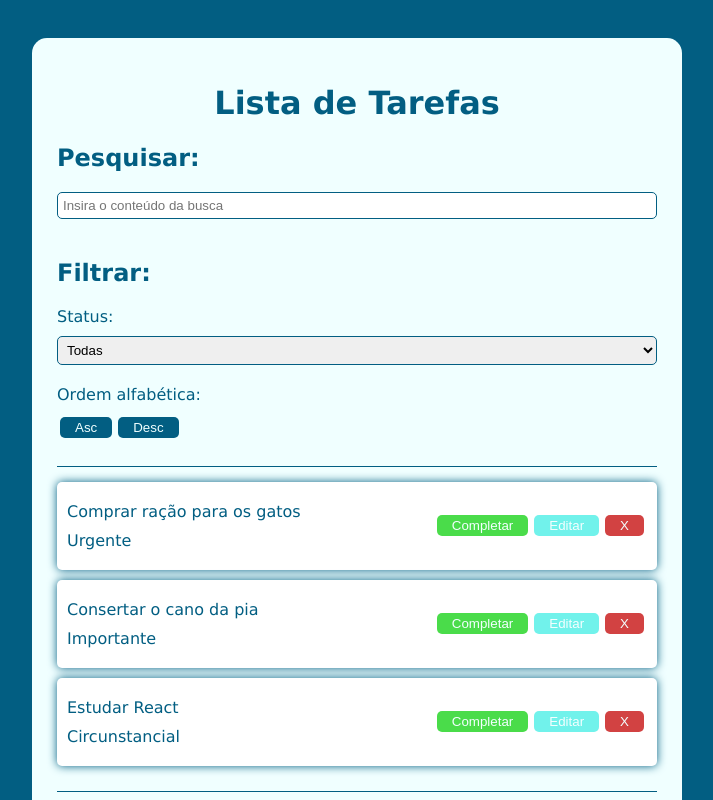
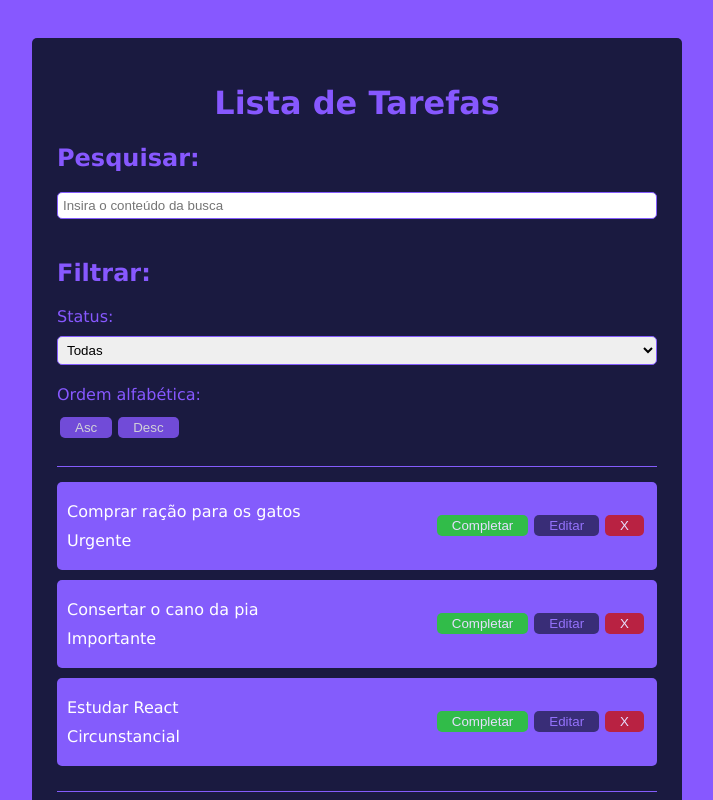
Before and after one commit to Caroli-ne/todo, a React (Vite) app: page / in a window 1280 px wide. Shown: the top 800 px of the page, without its empty margins (283-996 px from the left). Built offline with nearby package versions, Linux system fonts and the light colour scheme.

Commit message:
feat: Altera  estilo e cores

```diff
--- a/src/App.css
+++ b/src/App.css
@@ -1,7 +1,7 @@
 body {
   font-family: 'Lucida Sans', 'Lucida Sans Regular', 'Lucida Grande', 'Lucida Sans Unicode', Geneva, Verdana, sans-serif;
-  background-color: #025e82;
-  color: #025e82;
+  background-color: #8758ff;
+  color: #8758ff;
   padding: 30px;
   background-position: center;
   background-size:cover;
@@ -10,9 +10,9 @@ body {
 .app {
   margin: 0 auto 100px;
   padding: 25px 25px;
-  border-radius: 15px;
+  border-radius: 5px;
   max-width: 600px;
-  background-color:azure;
+  background-color:#1A1A40;
 }
 
 input {
@@ -30,11 +30,12 @@ button {
   border: none;
   padding: 3px 15px;
   transition: 0.3s;
-  color: azure;
-  background-color: #025e82;
+  color: white;
+  background-color: #8758ff;
+  opacity: 0.8;
 }
 button:hover{
-background-color: #78dcfc;
+  opacity:1.0;
 }
 p{
   margin:10px 0;
@@ -42,7 +43,6 @@ p{
 
 .delete {
   background-color: rgb(199, 20, 20);
-  color: azure;
   opacity: 0.8;
 }
 
@@ -53,13 +53,12 @@ p{
 
 .edit {
   opacity: 0.7;
-  color: azure;
-  background-color: #25ebe1ec;
+  color: #9c7cfc;
+  background-color: #1A1A40;
 }
 
 .edit:hover{
   opacity:1.0;
-  background-color: #25ebe1ec;
 }
 .complete {
   background-color: rgb(29, 212, 29);
@@ -77,8 +76,9 @@ input {
 .todo{
   padding:10px;
   margin-bottom: 10px;
-  box-shadow: 0 0 10px #025e82;
-  background-color: white;
+  box-shadow: #845cfc;
+  background-color: #845cfc;
+  color: white;
   border-radius: 5px;
   display: flex;
   align-items: center;
@@ -91,8 +91,8 @@ input {
 .todoList{
   padding-bottom: 15px;
   margin-bottom: 15px;
-  border-bottom: 1px solid #025e82;
-  border-top: 1px solid #025e82;
+  border-bottom: 1px solid #845cfc;
+  border-top: 1px solid #845cfc;
   margin-top: 15px;
   padding-top:15px;
 
@@ -103,7 +103,7 @@ input, select {
   width: 100%;
   margin-bottom: 10px;
   border-radius: 5px;
-  border:1px solid #025e82;
+  border:1px solid #845cfc;
 }
 
 .filter, .search {
```
